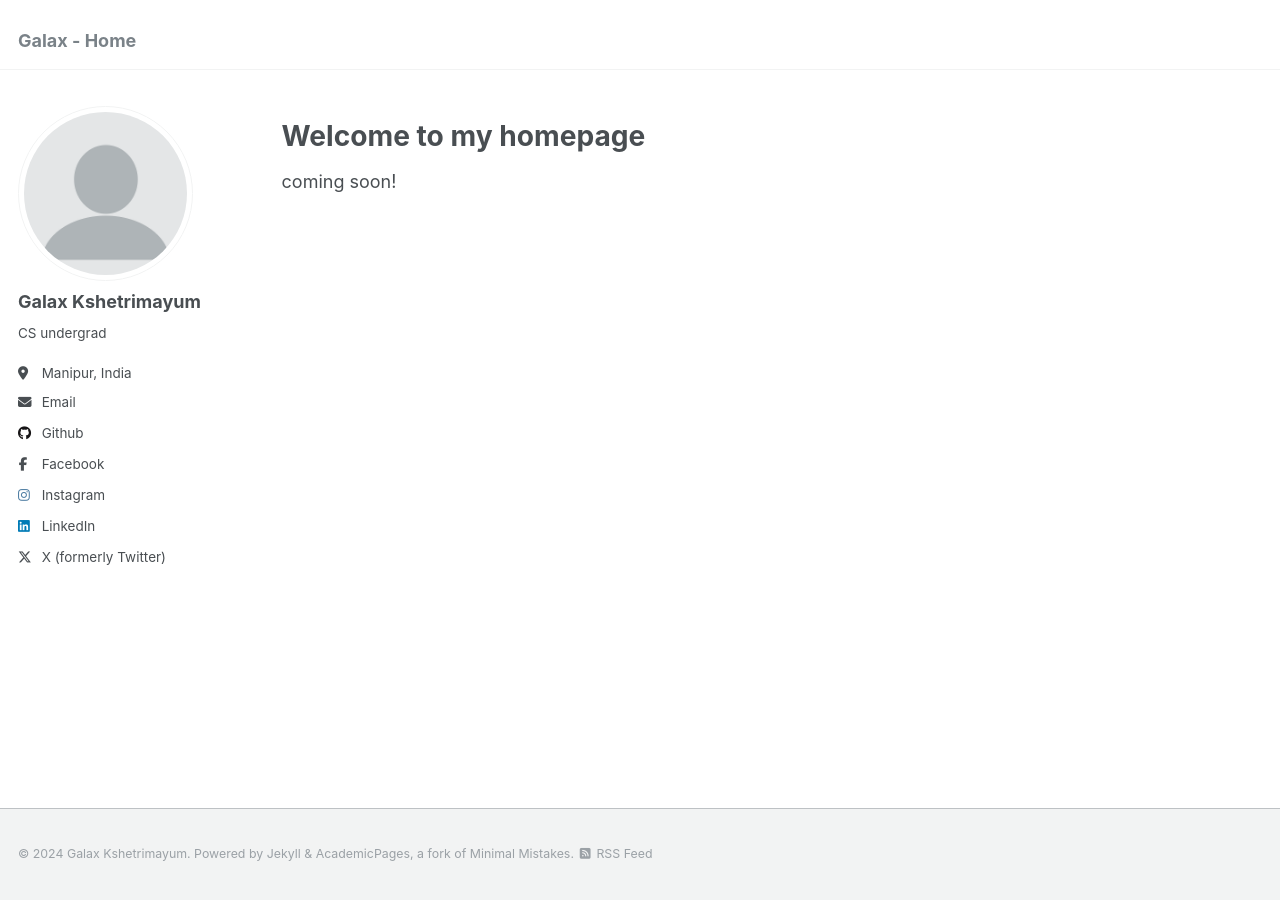
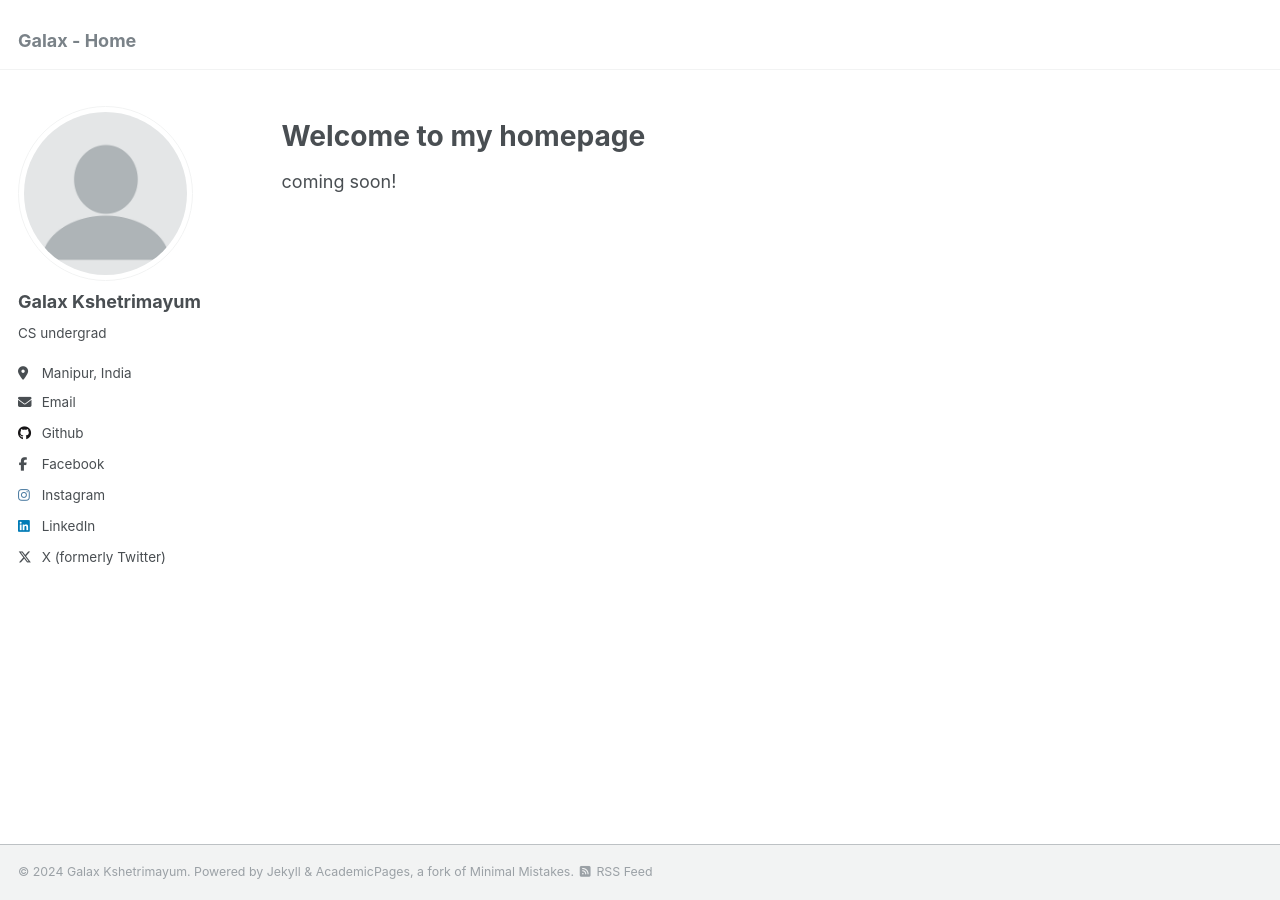
Before and after one commit to galax19ksh/galax19ksh.github.io, a Jekyll site: the page built from _pages/about.md, in a window 1280 px wide. Built offline with Jekyll 4.4.1, drawn with Linux system fonts in a browser that asks for light colours.

Commit message:
Update _footer.scss
reduce margin-top and padding size to 1em (both page folder and folder sections)

```diff
--- a/_sass/_footer.scss
+++ b/_sass/_footer.scss
@@ -14,7 +14,7 @@
   bottom: 0em;
   height: auto;
   /* sticky footer fix end */
-  margin-top: 3em;
+  margin-top: 1em;
   color: mix(#fff, $gray, 25%);
   -webkit-animation: intro 0.3s both;
           animation: intro 0.3s both;
@@ -27,9 +27,9 @@
     @include clearfix;
     margin-left: auto;
     margin-right: auto;
-    margin-top: 2em;
+    margin-top: 1em;
     max-width: 100%;
-    padding: 0 1em 2em;
+    padding: 0 1em 1em;
 
     @include breakpoint($x-large) {
       max-width: $x-large;
```
